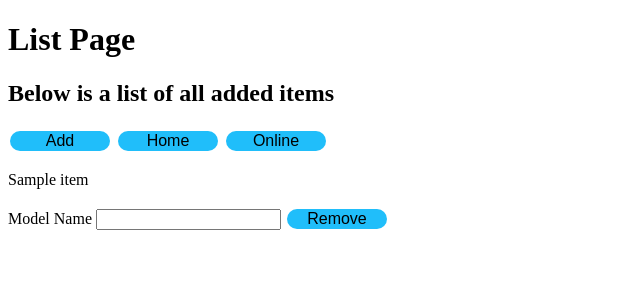
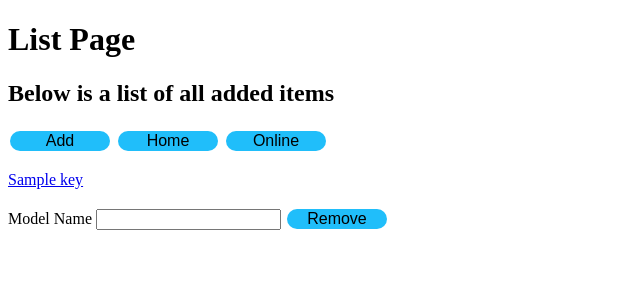
Before and after one commit to leeukleegmail/web_crawler, a Flask app: template templates/list.html in a window 1280 px wide. Shown: the top 300 px of the page, without its empty margins (0-640 px from the left). Run offline with Flask 3, Linux system fonts and the light colour scheme; the template is opened without the code that fills it: most values are stand-ins (such as "Sample title", 1, 10 or a date in 2020); some libraries are stand-ins or nearby versions.

Commit message:
added links to list

```diff
--- a/server.py
+++ b/server.py
@@ -6,7 +6,7 @@ from flask_cors import CORS
 
 from config import filename, base_url, does_not_exist_message, added_message, already_added_message, \
     all_offline_message, online_message, removed_message, remove_message_not_in_list, \
-    remove_empty_string, too_many_requests
+    remove_empty_string, too_many_requests, list_all_message
 
 app = Flask(__name__, static_folder='templates/assets', static_url_path='/assets')
 CORS(app)
@@ -47,8 +47,18 @@ def list_all():
                 message = remove_message_not_in_list.format(person)
         else:
             message = remove_empty_string
+
     my_file = open(filename, 'r')
-    data = my_file.readlines()
+    people = my_file.readlines()
+    my_file.close()
+
+    people_list = {}
+    for person in people:
+        new_key_values_dict = {list_all_message.format(person): base_url.format(person)}
+        people_list.update(new_key_values_dict)
+
+    data = [people_list]
+
     return render_template('list.html', data=data,  message=message)
 
 
@@ -62,7 +72,6 @@ def online():
     _online = {}
     person_data = sorted(read_file())
     for person in person_data:
-        # time.sleep(1)1
         resp = make_request(person)
 
         if resp.status_code == 429:
@@ -101,7 +110,6 @@ def remove_line_from_file(person):
     lines = read_file()
     with open(filename, 'w') as f:
         for line in lines:
-            print(line)
             if line.strip('\n') == person:
                 found = 1
             else:
--- a/templates/list.html
+++ b/templates/list.html
@@ -22,8 +22,10 @@
         </button>
     </p>
 
-    {% for item in data %}
-    <p> {{ item }} </p>
+    {% for dict_item in data %}
+    {% for key, value in dict_item.items() %}
+    <p><a href="{{value}}">{{key}}</a></p>
+    {% endfor %}
     {% endfor %}
 
         {% if message %}
```
